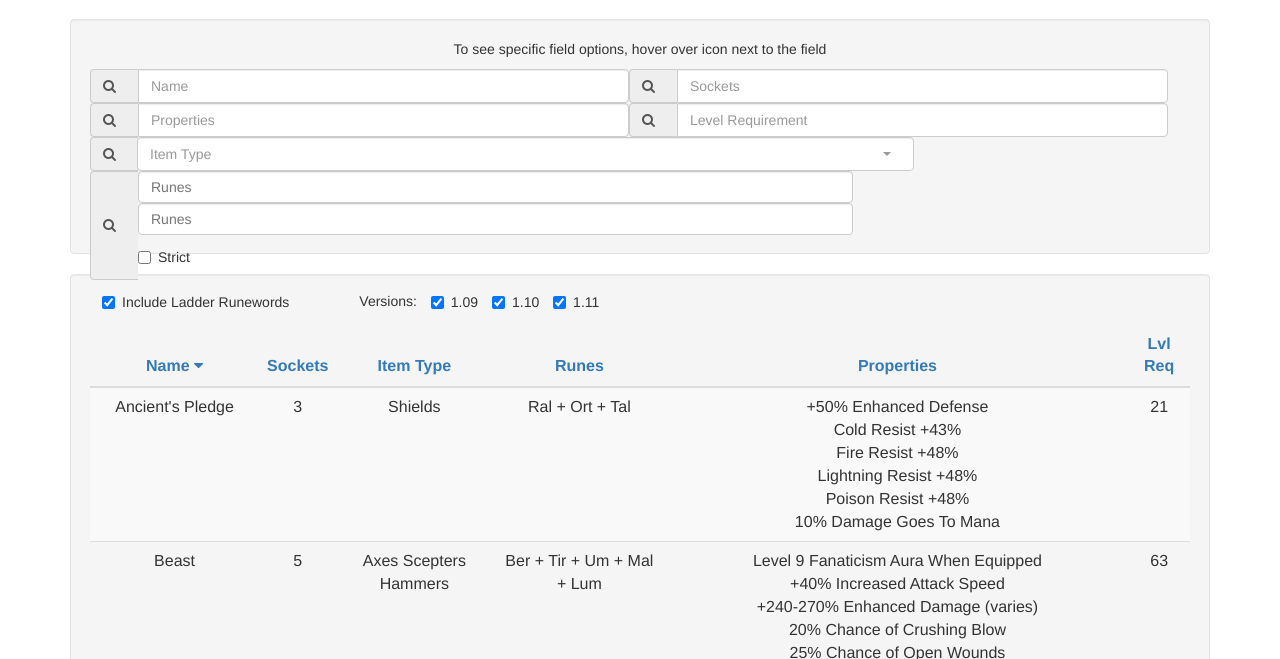
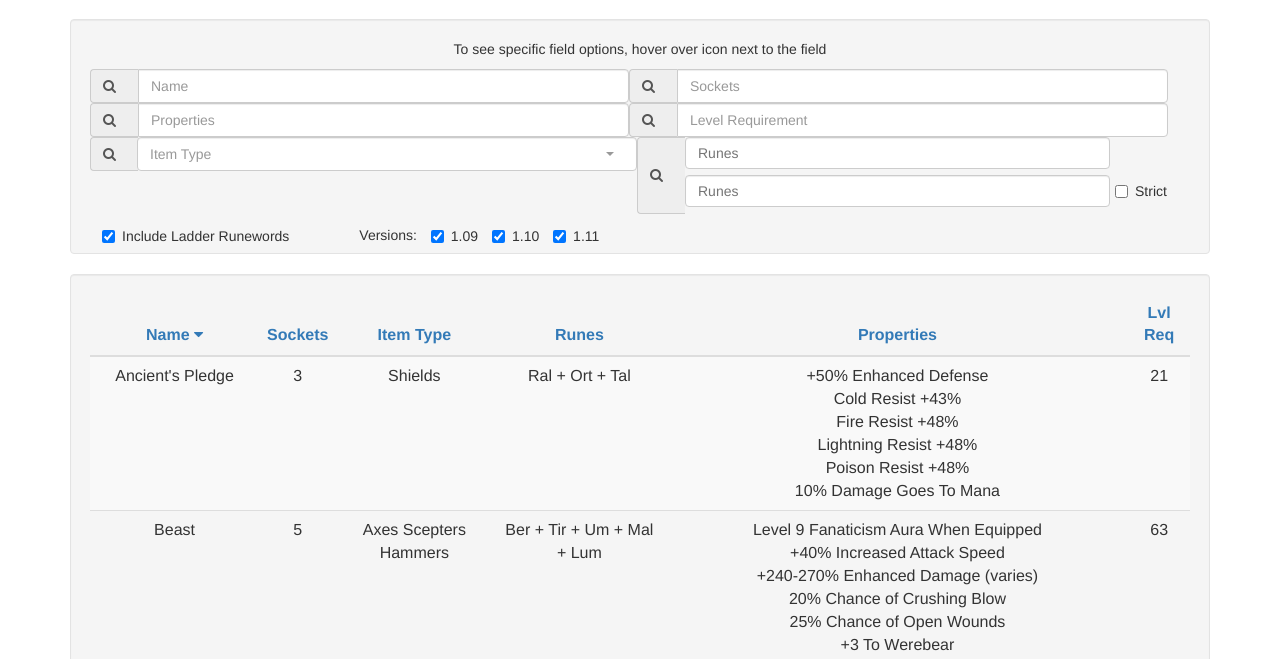
Before and after one commit to shamrickus/d2runewords, a website: page index.html in a window 1280 px wide. Shown: the part 141-800 px from the top of the page. Drawn offline with nearby package versions, Linux system fonts and the light colour scheme.

Commit message:
Fixed styling at various screen resoultions

```diff
--- a/style/app.css
+++ b/style/app.css
@@ -100,6 +100,37 @@
 	}
 }
 
+@media (min-width: 992px) {
+	.input-group, .bootstrap-select {
+		width: 100%;
+	}
+
+	.bootstrap-tagsinput {
+		width: 790px;
+		margin-right: 5px;
+	}
+
+	.input-group, button.dropdown-toggle {
+		max-width: 100%;
+		min-width: 100%;
+	}
+
+	.searchWell {
+		height: 360px;
+	}
+
+	.input-group.cb div {
+		float: right;
+		padding-right: 12px;
+		margin-right: 0px;
+	}
+
+	.bootstrap-select > .dropdown-toggle {
+		width: 635px !important;
+		max-width: 635px !important;
+	}
+}
+
 @media (min-width: 1200px) {
 	.input-group {
 		width: 49%;
@@ -107,17 +138,13 @@
 	}
 
 	.bootstrap-tagsinput {
-		width: 715px;
+		width: 425px;
 		margin-right: 5px;
 	}
 
 	.bootstrap-select > .dropdown-toggle {
-		width: 777px !important;
-		max-width: 777px !important;
-	}
-
-	button.dropdown-toggle {
-		max-width: 100%;
+		width: 490 px !important;
+		max-width: 500px !important;
 	}
 
 	.searchWell {
@@ -133,6 +160,11 @@
 @media (min-width: 1700px) {
 	.container {
 		width: 1750px;
+	}
+
+	.bootstrap-tagsinput {
+		width: 715px;
+		margin-right: 5px;
 	}
 }
 
```
